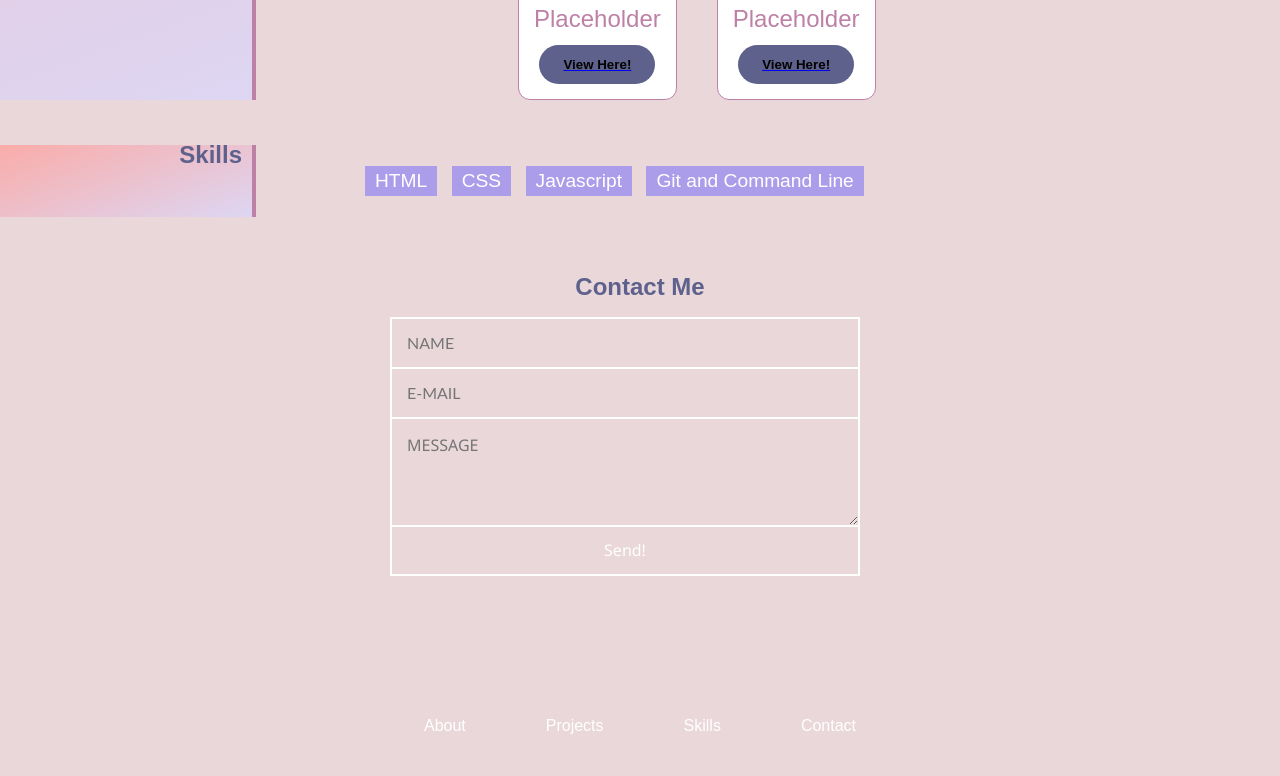
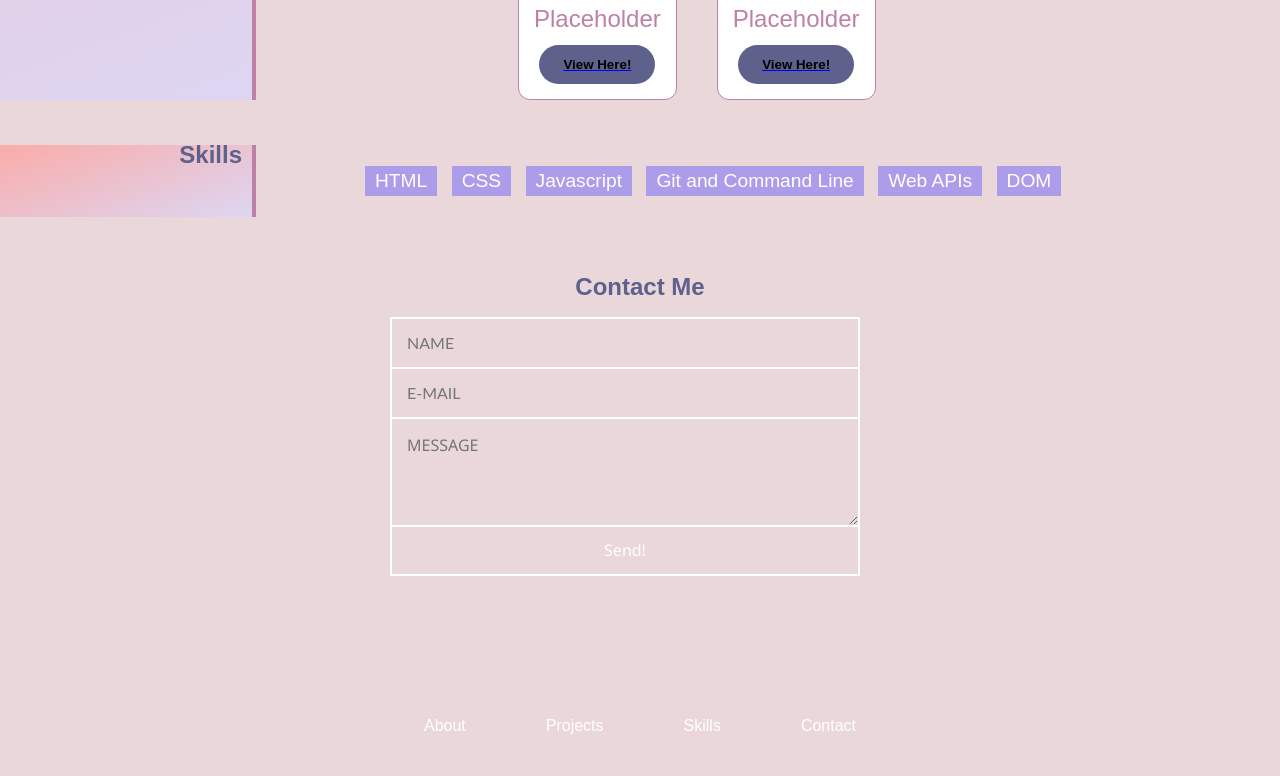
Before and after one commit to adunderwood96/au-portfolio, a plain HTML site: page index.html in a window 1280 px wide. Shown: the part 1943-2719 px from the top of the page. Drawn offline with Linux system fonts and the light colour scheme.

Commit message:
Update Skills

```diff
--- a/index.html
+++ b/index.html
@@ -115,6 +115,8 @@
                     <li class="li-skills">CSS</li>
                     <li class="li-skills">Javascript</li>
                     <li class="li-skills">Git and Command Line</li>
+                    <li class="li-skills">Web APIs</li>
+                    <li class="li-skills">DOM</li>
                 </ul>
             </div>
         </section>
```
